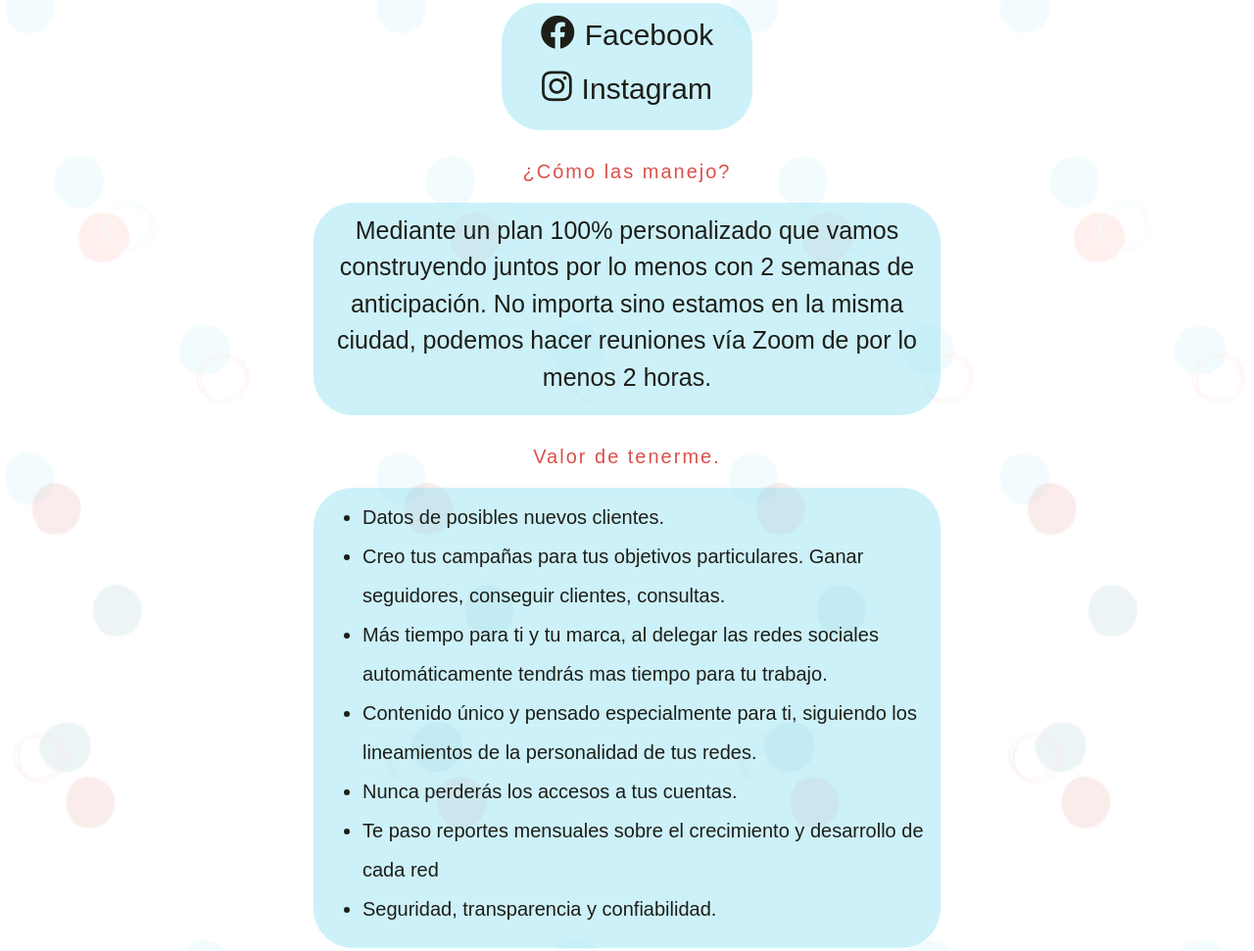
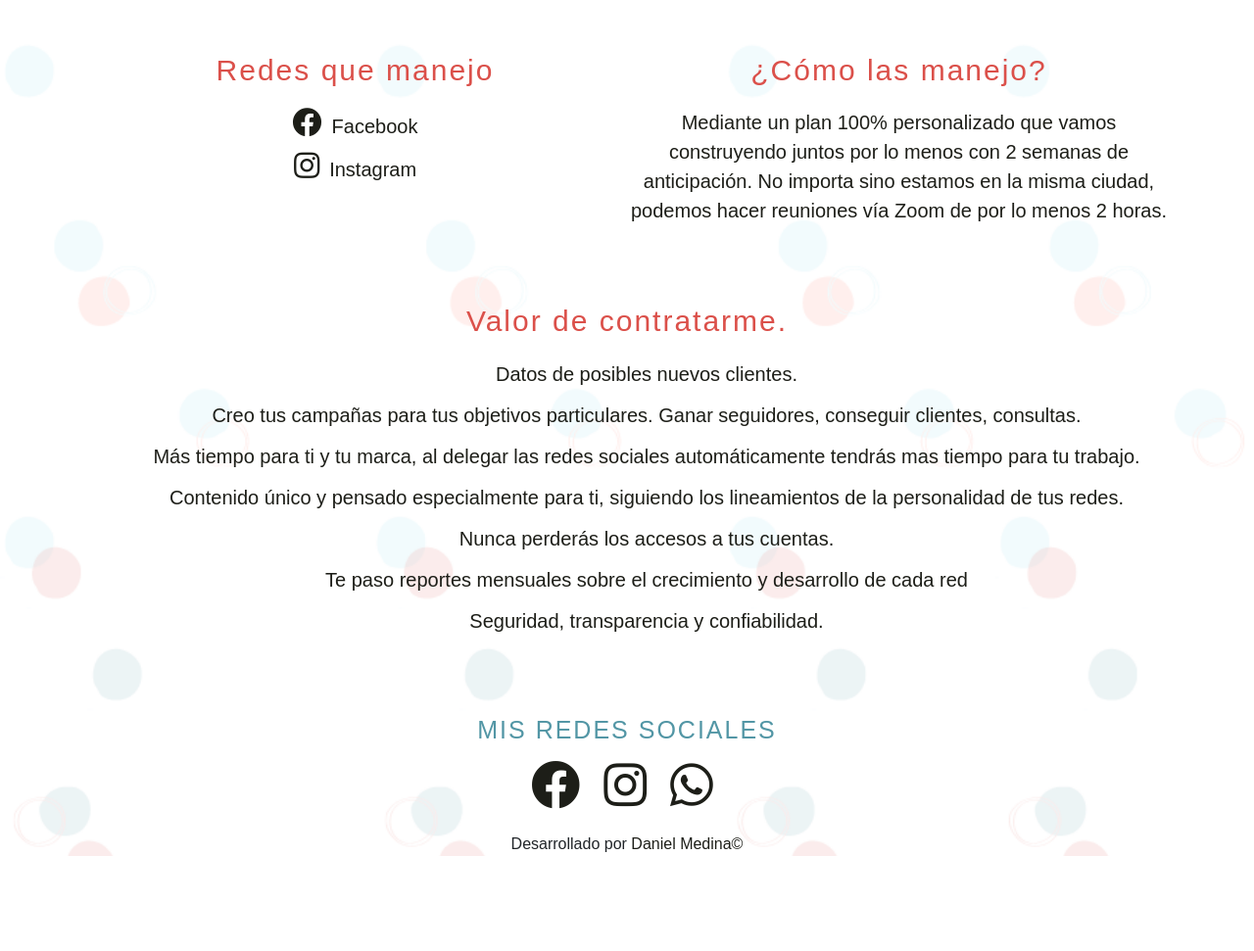
Before and after one commit to danielmedtar/proyecto_coderhouse, a website: page pages/servicios.html in a window 1280 px wide. Shown: the part 1131-2102 px from the top of the page at 98% size. After the commit the page ends 2015 px from the top, so only its background shows below. Drawn offline with nearby package versions, Linux system fonts and the light colour scheme; a web font is replaced by a local one.

Commit message:
Cambios de posicionamiento en desktop y responsive. Quité fondo azul de cajas

```diff
--- a/pages/servicios.html
+++ b/pages/servicios.html
@@ -57,26 +57,31 @@
       </nav>
 </header>
 
+<h2>¿En qué te puedo ayudar?</h2>
 <div class="container-principal">
     <main>
         <div class="containerImagenCentrada">
             <img src="../images/servicios.jpeg" alt="servicios" class="imagenes">
         </div>
 
+        <section>
+          <div class="container containerServicios">
+            <div class="servicios manejo">
               <h3>Redes que manejo</h3>
 
-        <div class="servicios">
               <p><i class="fab fa-facebook"></i>Facebook</p>
               <p><i class="fab fa-instagram"></i>Instagram</p>
             </div>
 
+            <div class="servicios">
               <h3>¿Cómo las manejo?</h3>
-        <div class="servicios manejo">
+
               <p>Mediante un plan 100% personalizado que vamos construyendo juntos por lo menos con 2 semanas de anticipación. No importa sino estamos en la misma ciudad, podemos hacer reuniones vía Zoom de por lo menos 2 horas.</p>
             </div>
+        </div>
 
-        <h3>Valor de tenerme.</h3>
-        <div class="servicios manejo valor">
+      <div class="container listaServicios">
+        <h3>Valor de contratarme.</h3>
           <ul>
               <li>Datos de posibles nuevos clientes.</li>
               <li>Creo tus campañas para tus objetivos particulares. Ganar seguidores, conseguir clientes, consultas.</li>
@@ -86,6 +91,8 @@
               <li>Te paso reportes mensuales sobre el crecimiento y desarrollo de cada red</li>
               <li>Seguridad, transparencia y confiabilidad.</li>
           </ul>
+      </div>
+    </section>
   </main>
 
     <footer>
--- a/scss/main.scss
+++ b/scss/main.scss
@@ -41,6 +41,7 @@ h2 {
     text-align: center;
     font-size: 2.5rem;
     text-transform: uppercase;
+    margin-top: 30px;
 }
 h3 {
     font-family: $recta;
@@ -144,6 +145,9 @@ textarea::placeholder {
 .navbar-light .navbar-nav .active>.nav-link, .navbar-light .navbar-nav .nav-link.active, .navbar-light .navbar-nav .nav-link.show, .navbar-light .navbar-nav .show>.nav-link {
     color: #5ea7b7;
 }
+.navbar-toggler {
+    background-color: $transparente;
+}
 .navbar, .navbar-expand-lg, .navbar-light, .bg-light {
     background-image: url(../images/fondo2.png);
 }
@@ -198,7 +202,12 @@ textarea::placeholder {
       }
 }
 #carouselExampleCaptions.ancho-carousel {
-    width: 30%;
+    width: 50%;
+}
+@media (min-width: 768px) {
+    #carouselExampleCaptions.ancho-carousel {
+        width: 35%;
+    }
 }
 div.carousel-curso {
     background-color: unset;
@@ -272,8 +281,13 @@ div.carousel-inner:last-child h5 {
     margin-bottom: 40px;
 }
 .redes {
+    font-size: 4rem;
+    text-align: center;
+}
+@media (min-width: 768px) {
+    .redes {
         font-size: 5rem;
-    text-align: center;
+    }
 }
 .redes a {
     text-decoration: none;
@@ -282,6 +296,15 @@ div.carousel-inner:last-child h5 {
 }
 .redes a:hover {
     color: $azul-oscuro;
+}
+.siteBy {
+    font-family: $recta;
+    font-size: 1.6rem;
+    text-align: center;
+    margin-top: 10px;
+}
+.siteBy a {
+    color: $negro;
 }
 .item__container__parrafos {
     color: $negro;
@@ -335,7 +358,7 @@ div.carousel-inner:last-child h5 {
 }
 .boton:hover {
     background-color: $rosa;
-    transform: rotate(-10deg);
+    transition: all .5s;
 }
 .boton a {
     text-decoration: none;
@@ -391,7 +414,6 @@ div.carousel-inner:last-child h5 {
 }
 .container__botones__sobremi-boton:hover {
     background-color: $rosa;
-    transform: scale(1,1.3);
     transition: all .5s;
 }
 .container__botones__sobremi-boton a {
@@ -406,56 +428,86 @@ div.carousel-inner:last-child h5 {
     display: flex;
 }
 /*SERVICIOS*/
+@media (min-width: 768px) {
+    .containerServicios {
+        display: flex;
+        justify-content: space-between;
+        margin-top: 30px;
+        margin-bottom: 40px;
+    }
+}
 .servicios {
-    background-color: $transparente;
     width: 80%;
+    margin: 0 auto;
+    margin-bottom: 30px;
+        h3 {
+            font-size: 2.5rem;
+        }
+        p {
+            font-size: 2rem;
+            color: $negro;
+            font-family: $recta;
+        }
+        i {
+            font-size: 2.5rem;
+            margin-right: 10px;
+        }
+}
+.manejo {
     text-align: center;
-    margin: 0 auto;
-    padding: 10px;
-    border-radius: 40px;
-    margin-bottom: 30px;
+}
+.listaServicios {
+    h3 {
+        font-size: 2.5rem;
+    }
+    ul {
+        color: $negro;
+
+    }
+    li {
+        margin-bottom: 15px;
+        font-size: 2rem;
+    }
 }
 @media (min-width: 768px) {
     .servicios {
-        width: 20%;
+        flex-direction: column;
+        text-align: left;
+            h3 {
+                font-size: 3rem;
+            }
+            p {
+                color: $negro;
+                text-align: center;
+                font-size: 2rem;
+                font-family: $recta;
+            }
+            i {
+                font-size: 3rem;
+                margin-right: 10px;
             }
     }
-.servicios p {
+    .listaServicios {
+        h3 {
+            font-size: 3rem;
+        }
+        ul {
             color: $negro;
             text-align: center;
-    list-style: none;
-    font-size: 3rem;
-    font-family: $recta;
         }
-.servicios i {
-    font-size: 3.5rem;
-    margin-right: 10px;
-}
-.manejo {
-    width: 80%;
-}
-@media (min-width: 768px) {
-    .manejo {
-        width: 50%;
+        li {
+            margin-bottom: 10px;
+            font-size: 2rem;
         }
     }
-.manejo p {
-    font-size: 2.5rem;
 }
-.valor li {
-    color: $negro;
-    text-align: left;
-    list-style: initial;
-    font-size: 2rem;
-    line-height: 2;
-}
+
 .container__curso {
     display: flex;
     flex-direction: column;
     align-items: center;
 }
 .cardcurso {
-    background-color: $transparente;
     width: 80%;
     margin-bottom: 40px;
     padding: 10px;
@@ -483,7 +535,6 @@ div.carousel-inner:last-child h5 {
     text-align: center;
 }
 .item__container-card {
-    background-color: $transparente;
     width: 80%;
     margin-bottom: 40px;
     padding: 10px;
@@ -565,8 +616,7 @@ div.carousel-inner:last-child h5 {
     margin-bottom: 20px;
 }
 .botonForm:hover {
-    transform: skew(10deg,10deg);
-    transition: .5s;
+    transition: all .5s;
     background-color: $rosa;
 }
 .mensaje {
```
Also changed, not shown: index.html (+0 -12 lines), css/styles.css. Lines whose indentation alone changed are shown as unchanged.
